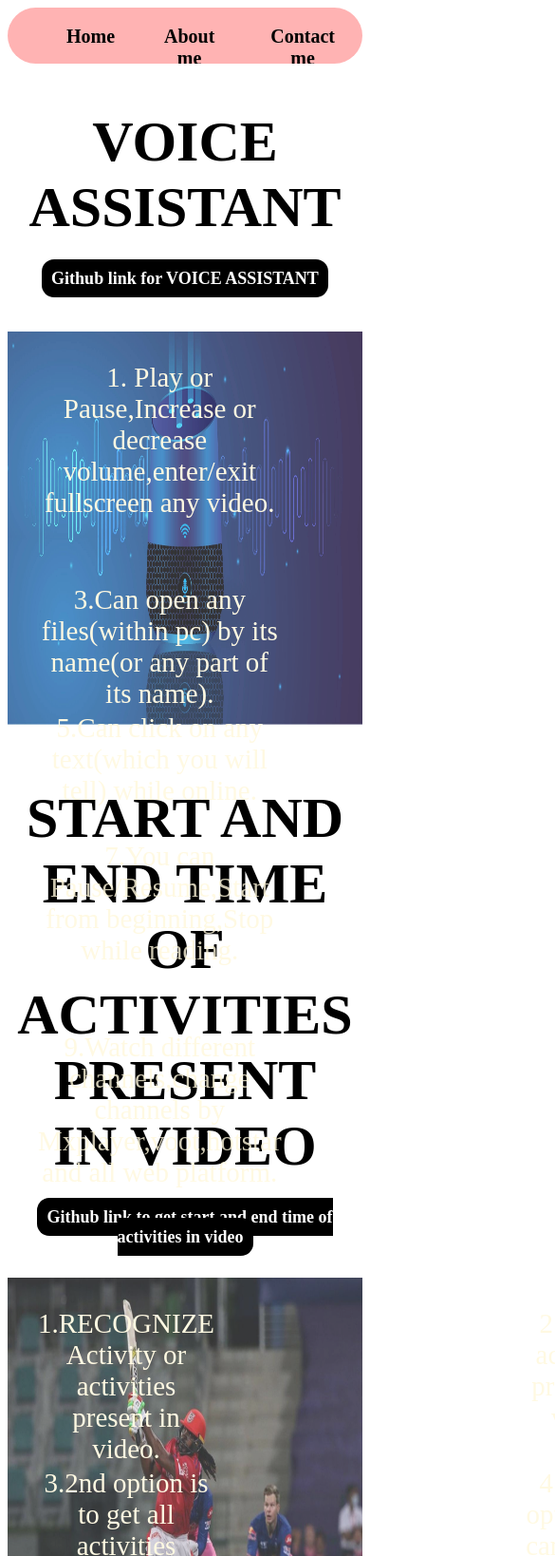
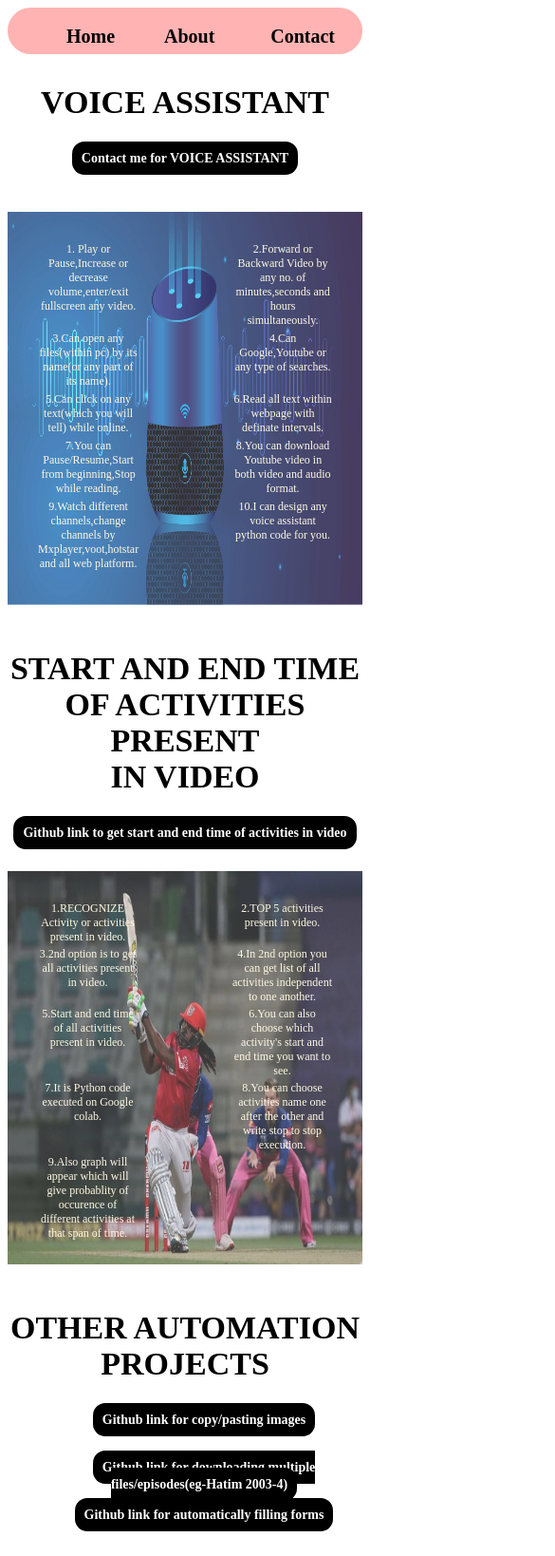
Before and after one commit to SHIVAMJOSHI11/shivamjoshi11.github.io, a plain HTML site: page index.html in a window 390 px wide. Shown: the top 1638 px of the page at 95% size, 585 px wide, since content can reach past the window. Drawn offline with Linux system fonts and the light colour scheme.

Commit message:
knk
sssk

```diff
--- a/about.css
+++ b/about.css
@@ -67,3 +67,75 @@
     background-repeat: no-repeat;
     background-size: 100% 100%;
 }
+@media only screen and (max-width:600px){
+  :root{
+    background-image: url(backgr1.jpg);
+}
+#navbar::before
+{
+  content: "";
+  background-color: rgba(255, 0, 0, 0.596);
+  width: 100%;
+  height: 100%;
+  position: absolute;
+  z-index: -1;/*apna black secondRy auR dusRa dekhe ye pRioRity*/
+  opacity: .5;
+}
+ #navbar{
+
+     display: flex;
+     height: 59px;
+     margin-bottom: 3rem;
+     border-radius: 200px;
+     overflow: auto;
+     position:sticky;
+
+    /* position: relative;/list in column way*/
+ }
+ #navbar ul {
+  list-style: none;
+    display: flex;
+  }
+#navbar ul li a{
+  display: block;
+  font-size: 1rem;
+  padding: 3px 22px;
+  border-radius: 20px;
+  text-decoration: none;
+  color: black;
+  font-size: 20px;
+  font-weight: 700;
+
+}
+#navbar ul li a:hover{
+    background-color: rgb(255, 255, 255);
+    color: rgb(255, 0, 0);
+    opacity: .5;
+    font-size: 25px;
+    cursor: pointer;
+  }
+.into{
+    height: 350px;
+    display: grid;
+    grid-template-columns: 20% 60%;
+    grid-column-gap: 100px;
+    padding: 2rem;
+    margin-top: 1rem;
+    margin-bottom: 4rem;
+
+}
+.likh{
+    margin-right: 10px;
+    margin-top: 17px;
+    font-size:16px;
+    font-weight: 900;
+}
+.imsd{
+    height: 230px;
+    width:100px;
+    background-image: url(imjk.png);
+    background-repeat: no-repeat;
+    background-size: 100% 100%;
+}
+
+}
--- a/contact.css
+++ b/contact.css
@@ -68,3 +68,72 @@
     background-repeat: no-repeat;
 
 }
+@media only screen and (max-width:600px){
+  #navbar{
+    background-color: rgb(255, 115, 115);
+    display: flex;
+    opacity: .9;
+    height: 59px;
+    margin-bottom: 2rem;
+    border-radius: 200px;
+    margin-top: 10px;
+   /* position: relative;/list in column way*/
+}
+#navbar ul {
+ list-style: none;
+   display: flex;
+ }
+#navbar ul li a{
+ display: block;
+ font-size: 1rem;
+ padding:.2px 22px;
+ border-radius: 20px;
+ text-decoration: none;
+ color: black;
+ font-size: 20px;
+ font-weight: 700;
+
+}
+#navbar ul li a:hover{
+ background-color: rgb(255, 255, 255);
+ color: rgb(255, 0, 0);
+ opacity: .5;
+ font-size: 25px;
+ cursor: pointer;
+}
+.container{
+   margin-top: 1%;
+   display:grid;
+   grid-template-columns: 30% 60% ;
+   padding: .2rem;
+
+}
+.item{
+display: inline;
+height:160px;
+font-size: 20px;
+font-weight: bold;
+
+}
+
+.item1{
+   height: 100px;
+   background-image: url(https://www.contactmonkey.com/cm_wp/wp-content/uploads/2019/04/gmail-4.png);
+   background-size: 80% 80%;
+   background-repeat: no-repeat;
+
+}
+.item2{
+   height: 100px;
+   background-image: url(linkedinkl.jpg);
+   background-size: 80% 80%;
+   background-repeat: no-repeat;
+
+}
+.item3{
+   height: 100px;
+   background-image: url(gthbhh.jpg);
+   background-size: 80% 80%;
+   background-repeat: no-repeat;
+
+}
--- a/index.html
+++ b/index.html
@@ -6,13 +6,14 @@
     <meta name="viewport" content="width=device-width, initial-scale=1.0">
     <!--this is way to include css,link-->
     <link rel="stylesheet" href="lrn.css">
+
     <!--this is way to include javascpt ,scpt
     <script src="didi.js"></script>-->
     <meta name="descption" content="A code which can imitate your handwriting and write anything on your page.Voice-Assistant-can-do-anything-it can Play or Pause,Increase or decrease volume,enter/exit fullscreen
     .Forward or Backward Video by any no. of minutes,seconds and hours simultaneously.Can open any files(within pc) by its name(or any part of its name),Start and end time of all activities present in video.">
     <meta name="keywords" content="Voice Assistant,AI which can write in your Handwriting,Web Automation,,Activity Recogniztion.">
     <meta name="robots" content="Index,Follow">
-    <title>Automation Projects</title>
+    <title>Document</title>
 </head>
 <body align="center">
   <nav id="navbar">
@@ -27,7 +28,7 @@
     VOICE ASSISTANT
   </div>
   <div class="flnk">
-    <li><a href="https://github.com/SHIVAMJOSHI11/Voice-Assistant-can-do-anything-" target="blank">Github link for VOICE ASSISTANT</a></li>
+    <li><a href="contct.html" target="blank">Contact me for VOICE ASSISTANT</a></li>
   </div>
   <div id="section1">
 
--- a/lrn.css
+++ b/lrn.css
@@ -136,3 +136,142 @@
   .flnk{
     margin-top: 30px;
   }
+
+@media only screen and (max-width:600px){
+   #navbar::before
+  {
+    content: "";
+    background-color: rgba(255, 0, 0, 0.596);
+    width: 100%;
+    height: 100%;
+    position: absolute;
+    z-index: -1;/*apna black secondRy auR dusRa dekhe ye pRioRity*/
+    opacity: .5;
+  }
+   #navbar{
+
+       display: flex;
+       height: 49px;
+       margin-bottom: 2rem;
+       border-radius: 200px;
+       overflow: auto;
+       position:sticky;
+
+      /* position: relative;/list in column way*/
+   }
+   #navbar ul {
+    list-style: none;
+      display: flex;
+    }
+  #navbar ul li a{
+    display: block;
+    font-size: 1rem;
+    padding: 3px 22px;
+    border-radius: 20px;
+    text-decoration: none;
+    color: black;
+    font-size: 20px;
+    font-weight: 700;
+
+  }
+  #navbar ul li a:hover{
+    background-color: rgb(255, 255, 255);
+    color: rgb(255, 0, 0);
+    opacity: .5;
+    font-size: 25px;
+    cursor: pointer;
+  }
+  .titles{
+   /* font-size: 27px;
+    font-style: oblique;
+    font-weight: bold;*/
+    font-size: 34px;
+    font-weight: bolder;
+
+  }
+
+  .box{
+    margin-bottom:3px;
+  }
+  #section1{
+   /* overflow: auto;/*make scllbaif bahaatahe galti html ki thi galat div band chalu ho the
+    display: flex;*/
+    height: 350px;
+    display: grid;
+    grid-template-columns: 2fr 2fr;
+    grid-column-gap: 100px;
+    padding: 2rem;
+    margin-top: 1rem;
+    margin-bottom: 3rem;
+    background-image: url(voiceasstn.jpeg);
+    background-repeat: no-repeat;
+    background-size: 100% 100%;
+    color: cornsilk;
+    z-index: -1;/*apna black secondRy auR dusRa dekhe ye pRioRity*/
+    opacity: .8;
+    font-size: 12px;
+
+
+  }
+
+  #section3{
+    height: 350px;
+    display: grid;
+    grid-template-columns: 2fr 2fr;
+    grid-column-gap: 100px;
+    padding: 2rem;
+    margin-top: 2rem;
+    margin-bottom: 3rem;
+    background-image: url(activityka.jpg);
+    background-repeat: no-repeat;
+    background-size: 100% 100%;
+    color: cornsilk;
+    z-index: -1;/*apna black secondRy auR dusRa dekhe ye pRioRity*/
+    opacity: .8;
+    font-size: 12px;
+
+  }
+  #section4{
+    height: 350px;
+    display: grid;
+    grid-template-columns: 2fr 2fr;
+    grid-column-gap: 100px;
+    padding: 2rem;
+    margin-top: 1.6rem;
+    margin-bottom: 3rem;
+    background-image: url(pythnlgo.jpeg);
+    background-repeat: no-repeat;
+    background-size: 100% 100%;
+    color: cornsilk;
+    z-index: -1;/*apna black secondRy auR dusRa dekhe ye pRioRity*/
+    opacity: .8;
+    font-size: 12px;
+
+  }
+  .mvvali{
+    font-size: 20px;
+    font-weight: bolder;
+  }
+  .flnk li{
+    list-style: none;
+    height: 50px;
+  }
+
+  .flnk a{
+    text-decoration: none;
+    display: inline;
+    background-color: black;
+    color: white;
+    border-radius:13px ;
+    font-size: 14px;
+    font-weight: 900;
+    padding: 10px 10px;
+  }
+  .flnk a:hover
+  {
+    font-size: larger;
+  }
+  .flnk{
+    margin-top: 30px;
+  }
+}
```
